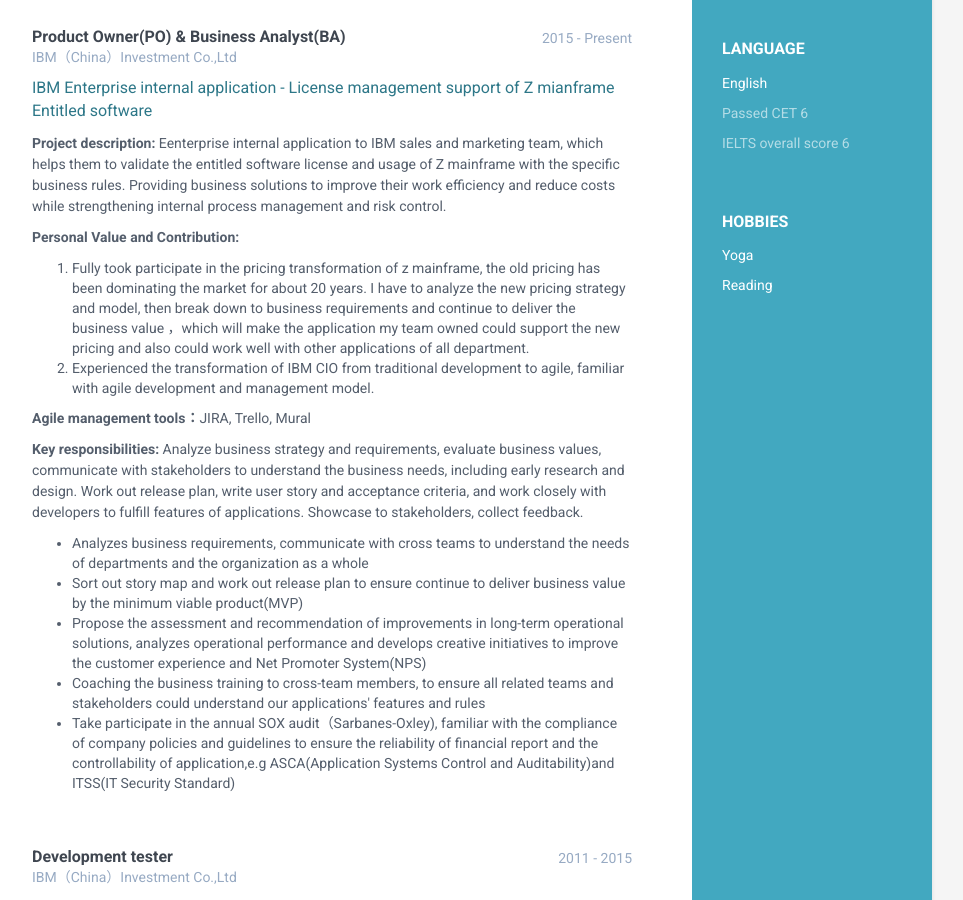
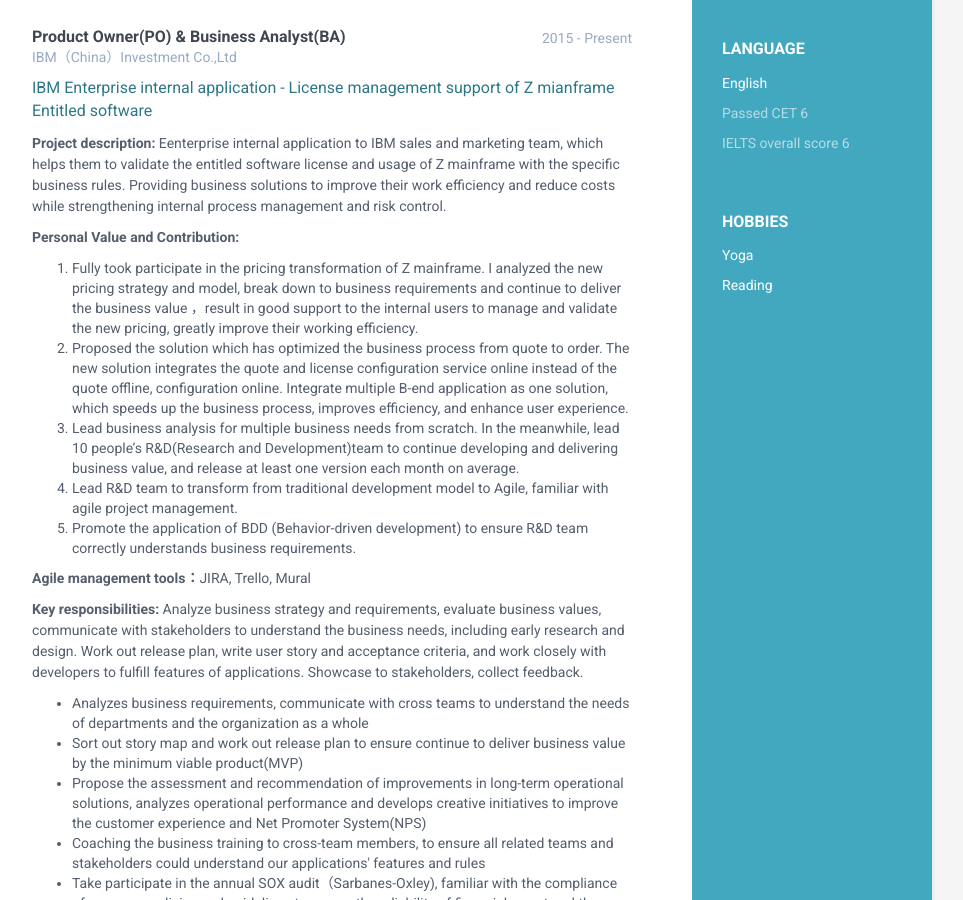
Before and after one commit to liuyang0116/LiuYangResume_EN, a Jekyll site: the page built from index.html, in a window 1280 px wide and 900 px high, scrolled down 707 px. Shown: the whole window, without its empty margins (188-1151 px from the left). Built offline with Jekyll 4.4.1, drawn with Linux system fonts in a browser that asks for light colours.

Commit message:
Update projects.html

```diff
--- a/_includes/projects.html
+++ b/_includes/projects.html
@@ -16,9 +16,13 @@ Eenterprise internal application to IBM sales and marketing team, which helps th
 			</p>
 			<p><b>Personal Value and Contribution:</b></p>
 					<ol>
-					<li>Fully took participate in the pricing transformation of z mainframe, the old pricing has been dominating the market for about 20 years. I have to analyze the new pricing strategy and model, then break down to business requirements and continue to deliver the business value ，which will make the application my team owned could support the new pricing and also could work well with other applications of all department.</li>
-					<li>Experienced the transformation of IBM CIO from traditional development to agile, familiar with agile development and management model.</li></ol>
-					<p><b>Agile management tools：</b>JIRA, Trello, Mural</p>
+					<li>Fully took participate in the pricing transformation of Z mainframe. I analyzed the new pricing strategy and model, break down to business requirements and continue to deliver the business value ，result in good support to the internal users to manage and validate the new pricing, greatly improve their working efficiency.</li>
+					<li>Proposed the solution which has optimized the business process from quote to order. The new solution integrates the quote and license configuration service online instead of the quote offline, configuration online. Integrate multiple B-end application as one solution, which speeds up the business process, improves efficiency, and enhance user experience.</li>
+					<li>Lead business analysis for multiple business needs from scratch. In the meanwhile, lead 10 people’s R&D(Research and Development)team to continue developing and delivering business value, and release at least one version each month on average.</li>
+					<li>Lead R&D team to transform from traditional development model to Agile, familiar with agile project management.</li>
+					<li>Promote the application of BDD (Behavior-driven development) to ensure R&D team correctly understands business requirements.</li>
+					</ol>
+	<p><b>Agile management tools：</b>JIRA, Trello, Mural</p>
 			<p><b>Key responsibilities: </b>Analyze business strategy and requirements, evaluate business values, communicate with stakeholders to understand the business needs, including early research and design. Work out release plan, write user story and acceptance criteria, and work closely with developers to fulfill features of applications. Showcase to stakeholders, collect feedback.</p>
 					<ul>
 					<li>Analyzes business requirements, communicate with cross teams to understand the needs of departments and the organization as a whole</li>
```
